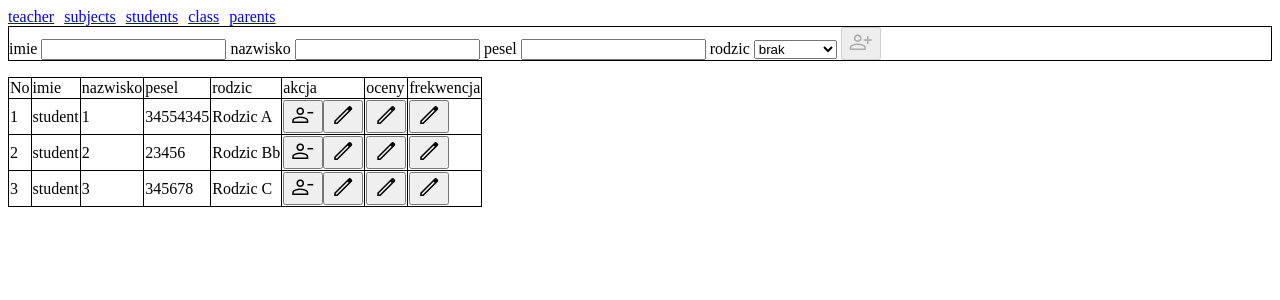
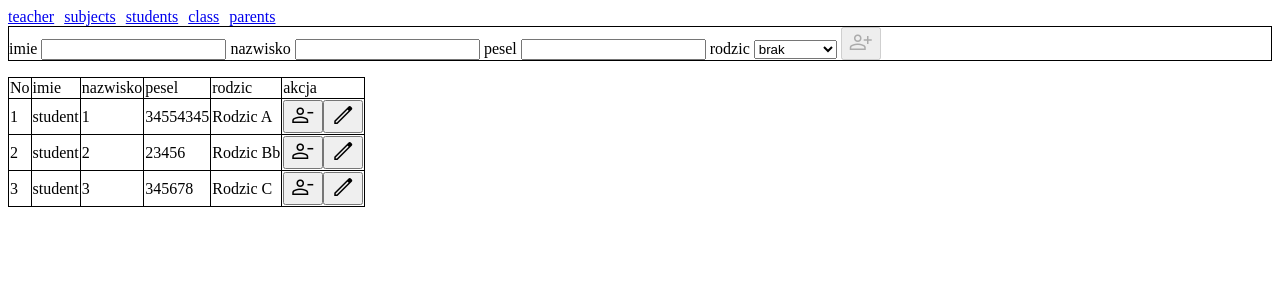
Before and after one commit to marzena918/EDZIENNIK, a Flask app: page /student in a window 1280 px wide. Shown: the top 300 px of the page. Run offline with Flask 3, Linux system fonts and the light colour scheme; data comes from the database, SQL or seed files in the repository; both versions use the stored data as it was after the commit.

Commit message:
finally version

```diff
--- a/templates/index.html
+++ b/templates/index.html
@@ -144,7 +144,7 @@
         tableStudent.innerHTML = '';
         const header = tableStudent.createTHead();
         const headerRow = header.insertRow();
-        for (const i of ['No', 'imie', 'nazwisko', 'pesel', 'rodzic', 'akcja', 'oceny', 'frekwencja']) {
+        for (const i of ['No', 'imie', 'nazwisko', 'pesel', 'rodzic', 'akcja']) {
             headerRow.insertCell().innerText = i;
         }
         const students = await (await fetch('/student/all')).json();
@@ -155,21 +155,14 @@
             row.insertCell().innerText = i['student_name'];
             row.insertCell().innerText = i['student_last_name'];
             row.insertCell().innerText = i['pesel'];
-            // row.insertCell().innerText = "-";
             row.insertCell().innerText = `${i['parent_name']}` === "null" ? "brak" : `${i['parent_name']} ${i['parent_last_name']}`;
-            // row.cells[4].id=i['parents_id']
-            // row.insertCell().innerText = i['zrobic imie i naziwsko'];
             const editButton = document.createElement("button");
             editButton.innerHTML = '<span class="material-symbols-outlined button">edit</span>';
             editButton.onclick = () => editData(editButton, row, i['student_name'], i['student_last_name'], i['pesel'], i['student_id'],row.cells[4].innerText);
             row.insertCell().innerHTML =
                 `<button onclick="remove(${i.student_id})"><span class="material-symbols-outlined button">person_remove</span></button>`;
             row.cells[5].appendChild(editButton);
-            const editGrades = document.createElement("button");
-            editGrades.innerHTML = '<span class="material-symbols-outlined button">edit</span>';
-            editGrades.onclick = () => window.location.href = `/student/oceny?studentId=${i['id']}`;
-            row.insertCell(6).appendChild(editGrades);
-            row.insertCell(7).innerHTML = '<button><span class="material-symbols-outlined button">edit</span></button>';
+
         }
 
     }
@@ -240,12 +233,7 @@
 
     }
 
-    function getAllStudentNotes() {
-        const params = new Proxy(new URLSearchParams(window.location.search), {
-            get: (searchParams, prop) => searchParams.get(prop),
-        });
-        fetch(`/student/oceny/${params.studentId}`)
-    }
+
 
     async function init() {
         await getAllStudents();
--- a/templates/nauczyciele.html
+++ b/templates/nauczyciele.html
@@ -2,7 +2,7 @@
 <html lang="en">
 <head>
     <meta charset="UTF-8">
-    <title>oceny</title>
+    <title>nauczyciel</title>
     <script src="/static/menu.js"></script>
     <script src="/static/teacher-admin/teacherApi.js"></script>
     <link rel="stylesheet" href="/static/main.style.css">
@@ -23,7 +23,7 @@
         <label for="subject">wybierz przedmiot</label><br/>
         <select id="subject" name="subjects" multiple="multiple" onchange="checkData()"></select>
     </div>
-    <button id="acceptButtonId" disabled="disabled" onclick="addNewTeacher(); tableTeacher();"><span
+    <button id="acceptButtonId" disabled="disabled" onclick="addNewTeacher(); location.reload();"><span
             class="material-symbols-outlined button">person_add</span>
     </button>
 </div>
```
Also changed, not shown: identifier.sqlite.
